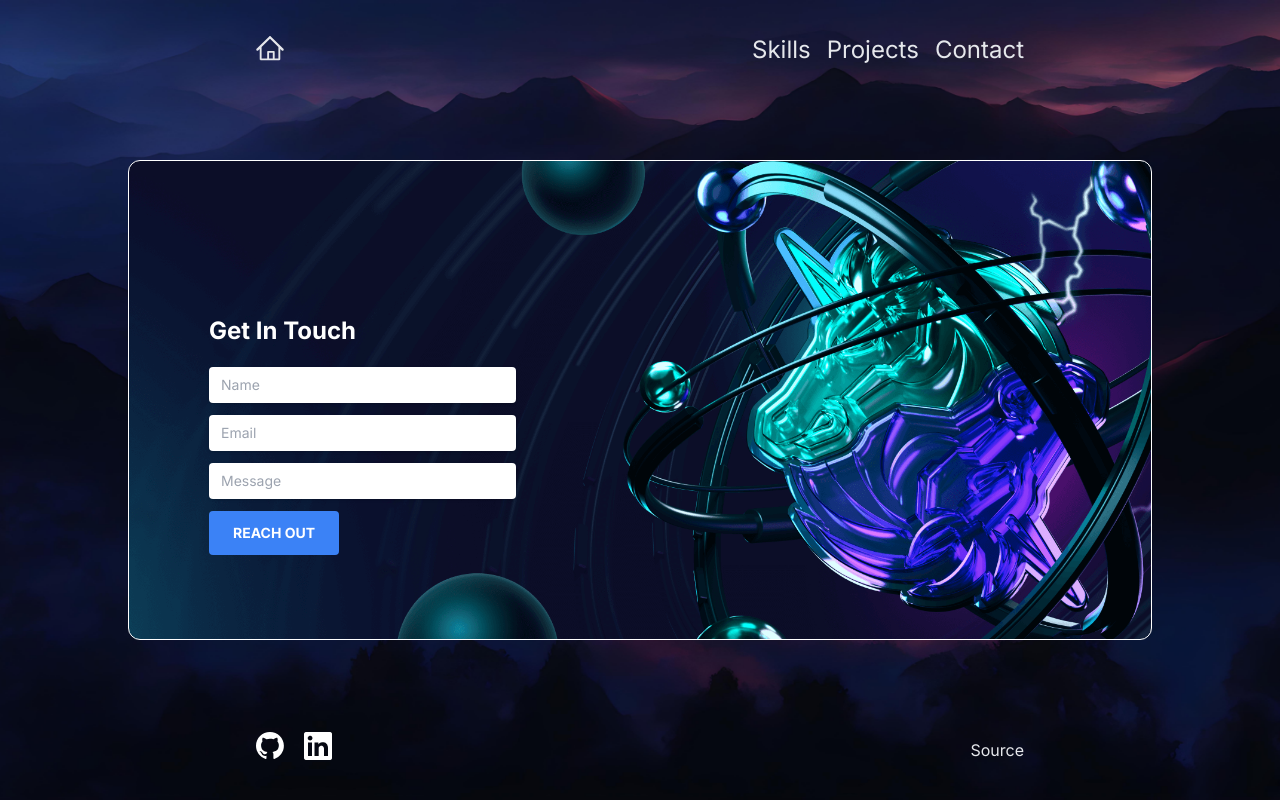
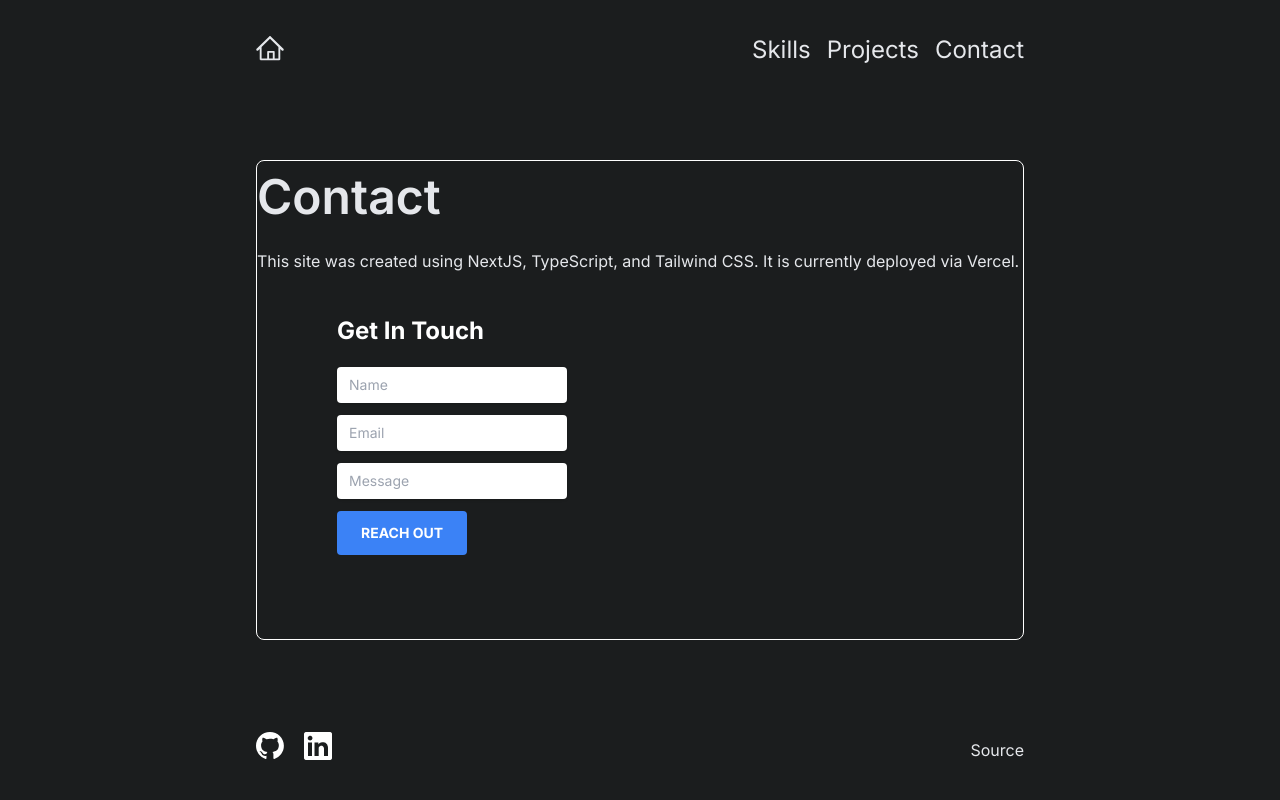
Before and after one commit to adam-kowalczuk/portfolio, a Next.js app: page /contact in a window 1280 px wide. Built offline with nearby package versions, Linux system fonts and the light colour scheme.

Commit message:
Remove backgrounds and add heading/description

```diff
--- a/app/contact/page.tsx
+++ b/app/contact/page.tsx
@@ -3,14 +3,15 @@ import React from "react";
 
 const Page = () => {
   return (
-    <div
-      style={{ backgroundImage: "url(/bg-3.jpg)" }}
-      className="w-screen h-screen bg-cover bg-center flex items-center justify-center"
-    >
-      <div
-        style={{ backgroundImage: "url(atombg-comp.webp)" }}
-        className="h-[60%] w-[80%] relative bg-cover bg-center rounded-xl border border-white "
-      >
+    <div className="w-screen h-screen bg-[#1b1d1e] flex items-center justify-center ">
+      <div className="h-[60%] w-[80%] xl:w-[60%] relative rounded-lg border border-white ">
+        <div className="flex flex-col gap-4 w-[100%] text-center sm:text-left">
+          <h1 className="font-semibold text-gray-200 text-[48px]">Contact</h1>
+          <p className="text-gray-200">
+            This site was created using NextJS, TypeScript, and Tailwind CSS. It
+            is currently deployed via Vercel.
+          </p>
+        </div>
         <div className="absolute left-20 bottom-16 w-[70%] md:w-[30%]">
           <ContactForm />
         </div>
```
